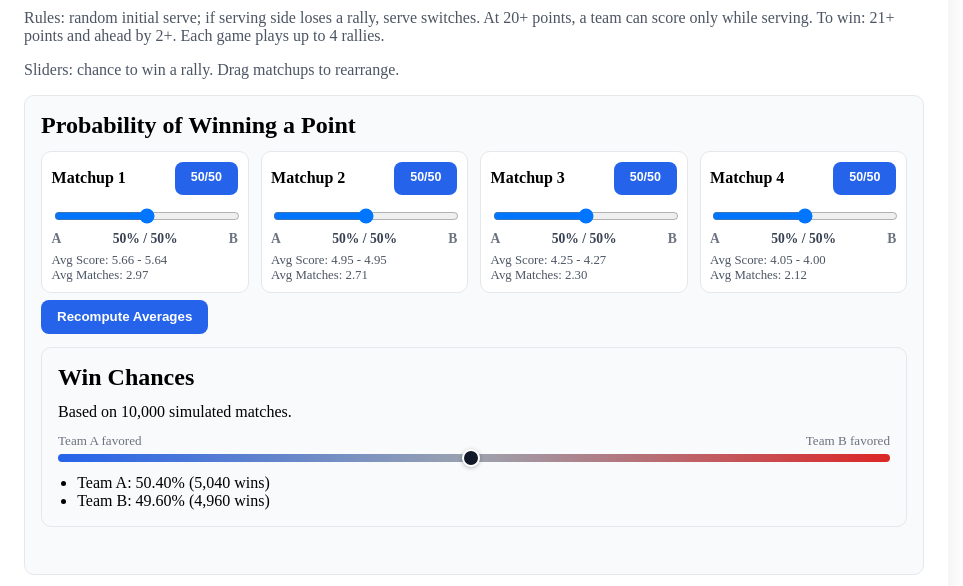
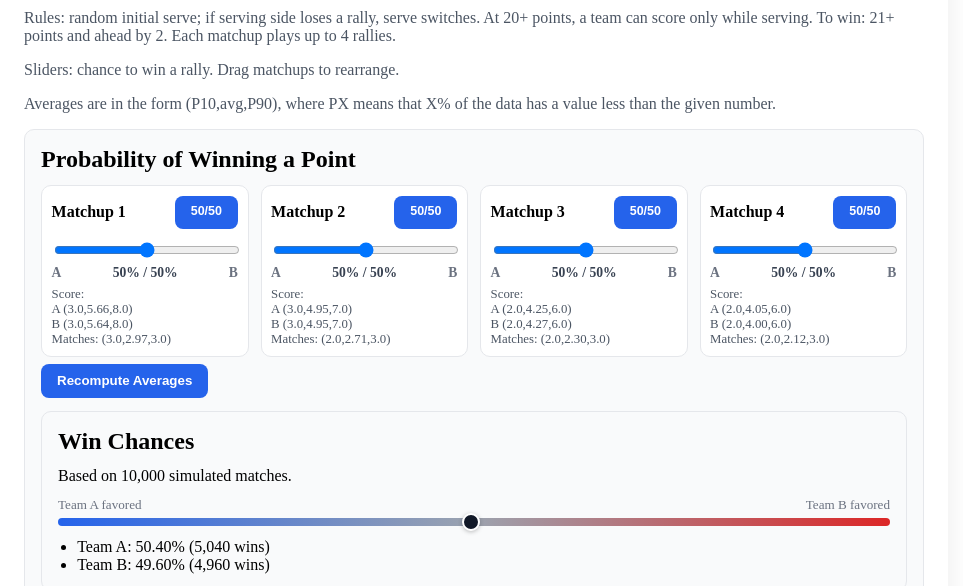
Before and after one commit to yav/dreambreaker, a website built with Vite: page index.html in a window 1280 px wide. Shown: the part 64-650 px from the top of the page, without its empty margins (0-963 px from the left). Built offline with nearby package versions, Linux system fonts and the light colour scheme.

Commit message:
Augment averages with distribution info

```diff
--- a/index.html
+++ b/index.html
@@ -11,9 +11,12 @@
       <p class="rules">
         Rules: random initial serve; if serving side loses a rally, serve
         switches. At 20+ points, a team can score only while serving. To win: 21+
-        points and ahead by 2+. Each game plays up to 4 rallies.
+        points and ahead by 2. Each matchup plays up to 4 rallies.
       </p>
       <p class="rules">Sliders: chance to win a rally.  Drag matchups to rearrange.</p>
+      <p class="rules">Averages are in the form (P10,avg,P90), where PX means that X%
+        of the data has a value less than the given number.</p>
+      </p>
       <section class="summary controls">
         <h2>Probability of Winning a Point</h2>
         <div class="probability-grid">
--- a/src/main.ts
+++ b/src/main.ts
@@ -208,13 +208,29 @@ function formatWinChanceEstimate(estimate: WinChanceEstimate): string {
 
 function formatMatchupScoreStats(estimate: WinChanceEstimate): string[] {
   return estimate.matchupScoreAverages.map(
-    (matchup) =>
-      '<span class="matchup-stats-line">' +
-      `Avg Score: ${matchup.averageTotalPointsByAPerMatch.toFixed(2)} - ` +
-      `${matchup.averageTotalPointsByBPerMatch.toFixed(2)}</span>` +
-      '<span class="matchup-stats-line">' +
-      `Avg Matches: ${matchup.averageGamesPerMatch.toFixed(2)}</span>`,
+    (matchup) => {
+      const scoreADistribution = matchup.totalPointsByADistribution
+      const scoreBDistribution = matchup.totalPointsByBDistribution
+      const gamesDistribution = matchup.gamesPerMatchDistribution
+
+      return (
+        '<span class="matchup-stats-line">Score:</span>' +
+        '<span class="matchup-stats-line">' +
+        `A ${formatTuple(scoreADistribution, matchup.averageTotalPointsByAPerMatch)}</span>` +
+        '<span class="matchup-stats-line">' +
+        `B ${formatTuple(scoreBDistribution, matchup.averageTotalPointsByBPerMatch)}</span>` +
+        '<span class="matchup-stats-line">' +
+        `Matches: ${formatTuple(gamesDistribution, matchup.averageGamesPerMatch)}</span>`
+      )
+    },
   )
+}
+
+function formatTuple(
+  distribution: { p10: number; p90: number },
+  mean: number,
+): string {
+  return `(${distribution.p10.toFixed(1)},${mean.toFixed(2)},${distribution.p90.toFixed(1)})`
 }
 
 function formatSingleMatchStats(
--- a/src/simulation.ts
+++ b/src/simulation.ts
@@ -32,6 +32,16 @@ export interface MatchupScoreAverage {
   averageTotalPointsByAPerMatch: number
   averageTotalPointsByBPerMatch: number
   averageGamesPerMatch: number
+  totalPointsByADistribution: DistributionStats
+  totalPointsByBDistribution: DistributionStats
+  gamesPerMatchDistribution: DistributionStats
+}
+
+export interface DistributionStats {
+  standardDeviation: number
+  p10: number
+  p50: number
+  p90: number
 }
 
 export type MatchupProbabilities = [number, number, number, number]
@@ -76,6 +86,55 @@ function validateMatchupProbabilities(
       )
     }
   })
+}
+
+function computeQuantile(sortedValues: readonly number[], p: number): number {
+  if (sortedValues.length === 0) {
+    return 0
+  }
+
+  if (sortedValues.length === 1) {
+    return sortedValues[0]
+  }
+
+  const index = p * (sortedValues.length - 1)
+  const lowerIndex = Math.floor(index)
+  const upperIndex = Math.ceil(index)
+  const fraction = index - lowerIndex
+
+  if (lowerIndex === upperIndex) {
+    return sortedValues[lowerIndex]
+  }
+
+  const lower = sortedValues[lowerIndex]
+  const upper = sortedValues[upperIndex]
+  return lower + (upper - lower) * fraction
+}
+
+function summarizeDistribution(values: readonly number[]): DistributionStats {
+  if (values.length === 0) {
+    return {
+      standardDeviation: 0,
+      p10: 0,
+      p50: 0,
+      p90: 0,
+    }
+  }
+
+  const mean = values.reduce((sum, value) => sum + value, 0) / values.length
+  const variance =
+    values.reduce((sum, value) => {
+      const diff = value - mean
+      return sum + diff * diff
+    }, 0) / values.length
+  const sortedValues = [...values].sort((a, b) => a - b)
+
+  return {
+    standardDeviation: Math.sqrt(variance),
+    p10: computeQuantile(sortedValues, 0.1),
+    p50: computeQuantile(sortedValues, 0.5),
+    p90: computeQuantile(sortedValues, 0.9),
+  }
 }
 
 export function simulateMatch(
@@ -162,22 +221,43 @@ export function estimateWinChances(
   const totalPointsByAMatchup = new Array<number>(PLAYERS_PER_TEAM).fill(0)
   const totalPointsByBMatchup = new Array<number>(PLAYERS_PER_TEAM).fill(0)
   const totalGamesByMatchup = new Array<number>(PLAYERS_PER_TEAM).fill(0)
+  const pointsByASamplesByMatchup = Array.from(
+    { length: PLAYERS_PER_TEAM },
+    () => [] as number[],
+  )
+  const pointsByBSamplesByMatchup = Array.from(
+    { length: PLAYERS_PER_TEAM },
+    () => [] as number[],
+  )
+  const gamesSamplesByMatchup = Array.from(
+    { length: PLAYERS_PER_TEAM },
+    () => [] as number[],
+  )
 
   for (let i = 0; i < simulationCount; i += 1) {
     const result = simulateMatch(matchupProbabilities)
     const matchPointsByAMatchup = new Array<number>(PLAYERS_PER_TEAM).fill(0)
     const matchPointsByBMatchup = new Array<number>(PLAYERS_PER_TEAM).fill(0)
+    const matchGamesByMatchup = new Array<number>(PLAYERS_PER_TEAM).fill(0)
 
     for (const game of result.games) {
       const matchupIndex = game.playerNumber - 1
       matchPointsByAMatchup[matchupIndex] += game.pointsByA
       matchPointsByBMatchup[matchupIndex] += game.pointsByB
+      matchGamesByMatchup[matchupIndex] += 1
       totalGamesByMatchup[matchupIndex] += 1
     }
 
     for (let matchupIndex = 0; matchupIndex < PLAYERS_PER_TEAM; matchupIndex += 1) {
       totalPointsByAMatchup[matchupIndex] += matchPointsByAMatchup[matchupIndex]
       totalPointsByBMatchup[matchupIndex] += matchPointsByBMatchup[matchupIndex]
+      pointsByASamplesByMatchup[matchupIndex].push(
+        matchPointsByAMatchup[matchupIndex],
+      )
+      pointsByBSamplesByMatchup[matchupIndex].push(
+        matchPointsByBMatchup[matchupIndex],
+      )
+      gamesSamplesByMatchup[matchupIndex].push(matchGamesByMatchup[matchupIndex])
     }
 
     if (result.winner === 'Team A') {
@@ -192,6 +272,15 @@ export function estimateWinChances(
     averageTotalPointsByAPerMatch: totalPointsByAMatchup[index] / simulationCount,
     averageTotalPointsByBPerMatch: totalPointsByBMatchup[index] / simulationCount,
     averageGamesPerMatch: totalGamesByMatchup[index] / simulationCount,
+    totalPointsByADistribution: summarizeDistribution(
+      pointsByASamplesByMatchup[index],
+    ),
+    totalPointsByBDistribution: summarizeDistribution(
+      pointsByBSamplesByMatchup[index],
+    ),
+    gamesPerMatchDistribution: summarizeDistribution(
+      gamesSamplesByMatchup[index],
+    ),
   }))
 
   return {
```
